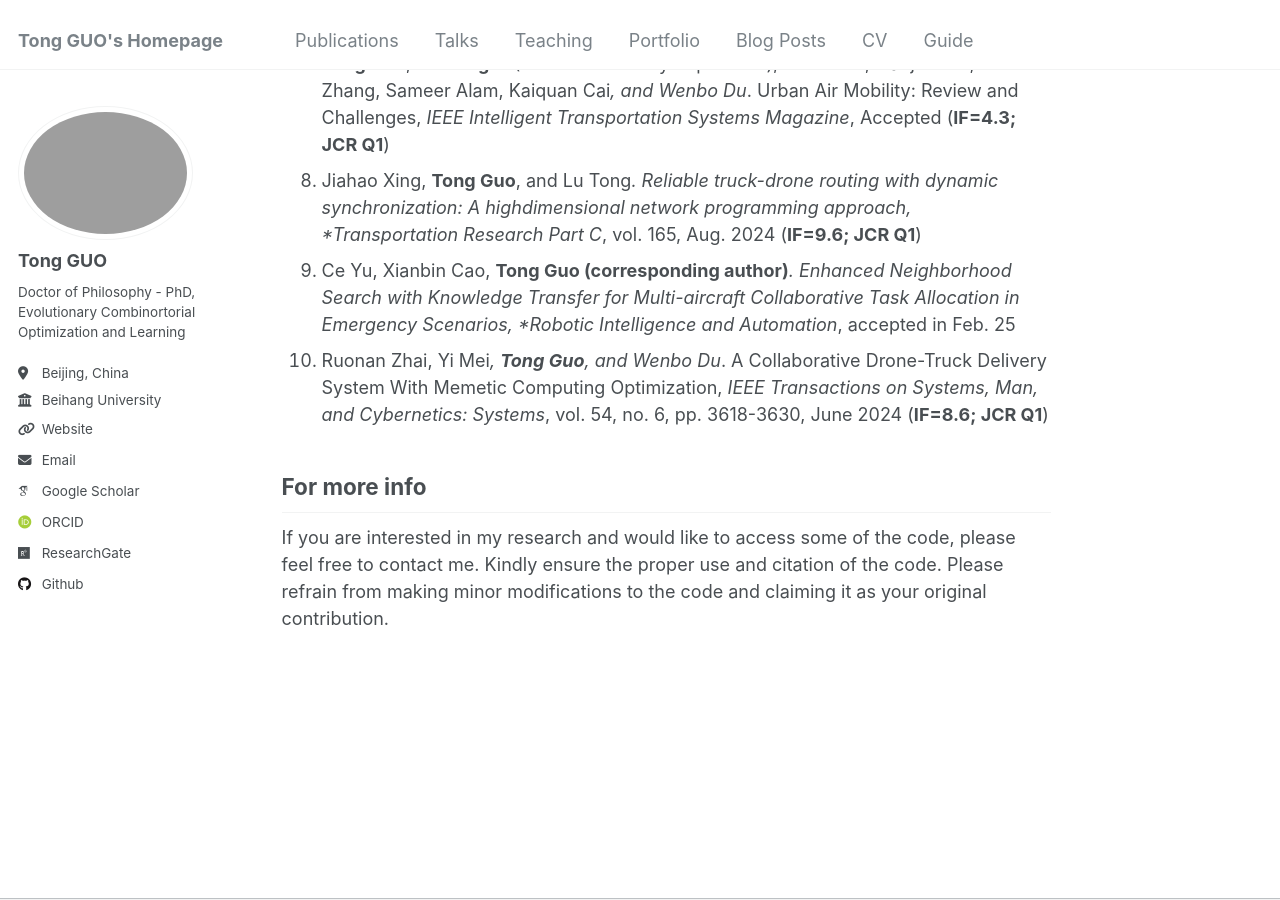
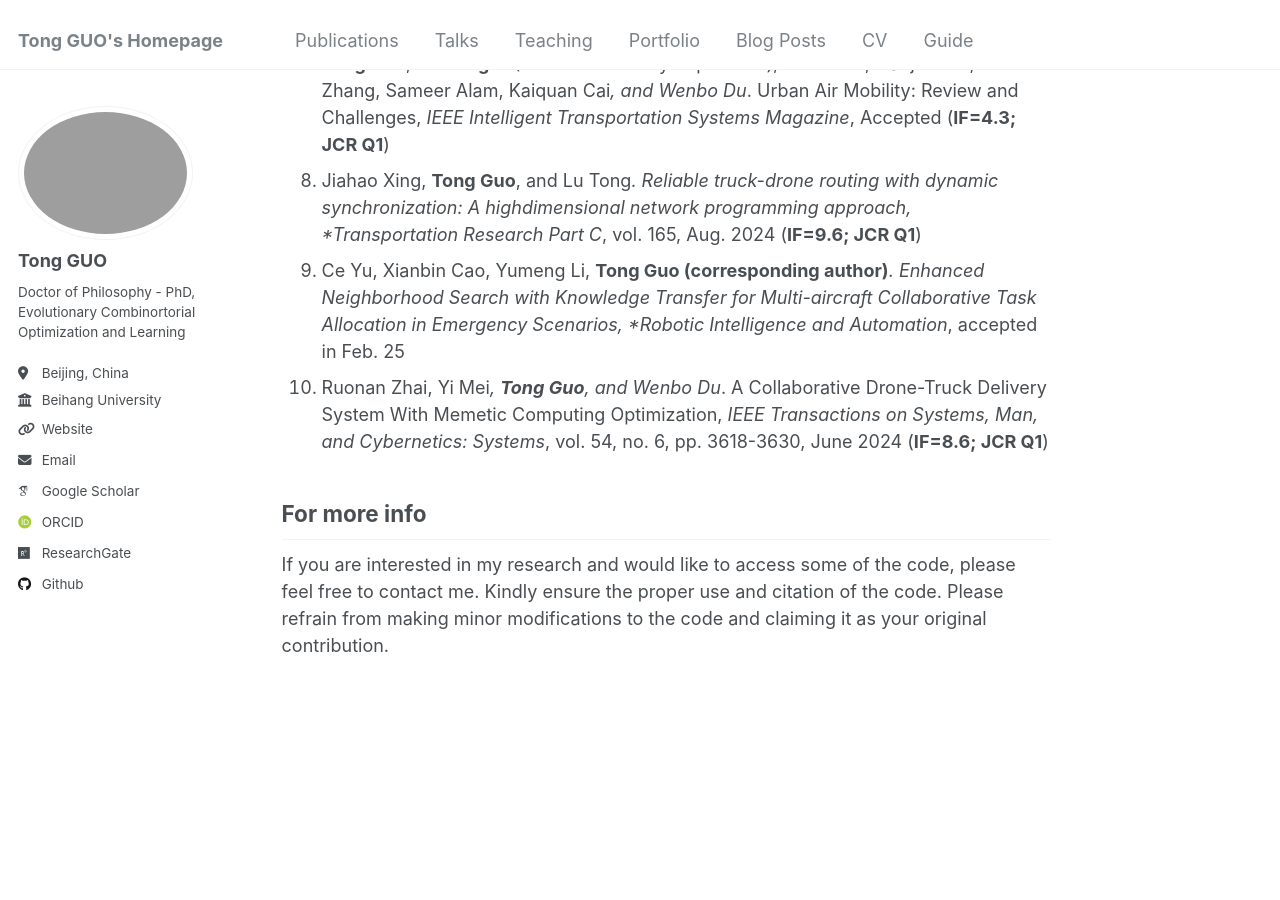
Before and after one commit to buaaguotong/buaaguotong.github.io, a Jekyll site: the page built from _pages/about.md, in a window 1280 px wide and 900 px high, scrolled down 1978 px. Built offline with Jekyll 4.4.1, drawn with Linux system fonts in a browser that asks for light colours; some web fonts are replaced.

Commit message:
Update about.md

```diff
--- a/_pages/about.md
+++ b/_pages/about.md
@@ -37,7 +37,7 @@ Selected Publication
 6. **Tong Guo**, **Wenbo Du*** (First-Authored by Supervisor), Jun Chen, Biyue Li, Guangxiang Zhu, and Xianbin Cao Cooperative pursuit of unauthorized UAVs in urban airspace via Multi-agent reinforcement learning, *Transportation Research Part C*, vol. 128, issn 0968-090X, Jul. 2021 (**IF=9.6; JCR Q1**)
 7. **Tong Guo**, **Yumeng Li** (First-Authored by Supervisor), Jun Chen, Jianjun Wu, Yu Zhang, Sameer Alam, Kaiquan Cai*, and Wenbo Du*. Urban Air Mobility: Review and Challenges, *IEEE Intelligent Transportation Systems Magazine*, Accepted (**IF=4.3; JCR Q1**)
 8. Jiahao Xing, **Tong Guo**, and Lu Tong*. Reliable truck-drone routing with dynamic synchronization: A highdimensional network programming approach, *Transportation Research Part C*, vol. 165, Aug. 2024 (**IF=9.6; JCR Q1**)
-9. Ce Yu, Xianbin Cao, **Tong Guo (corresponding author)***. Enhanced Neighborhood Search with Knowledge Transfer for Multi-aircraft Collaborative Task Allocation in Emergency Scenarios, *Robotic Intelligence and Automation*, accepted in Feb. 25
+9. Ce Yu, Xianbin Cao, Yumeng Li, **Tong Guo (corresponding author)***. Enhanced Neighborhood Search with Knowledge Transfer for Multi-aircraft Collaborative Task Allocation in Emergency Scenarios, *Robotic Intelligence and Automation*, accepted in Feb. 25
 10. Ruonan Zhai, Yi Mei*, **Tong Guo**, and Wenbo Du*. A Collaborative Drone-Truck Delivery System With Memetic Computing Optimization, *IEEE Transactions on Systems, Man, and Cybernetics: Systems*, vol. 54, no. 6, pp. 3618-3630, June 2024 (**IF=8.6; JCR Q1**)
 
 
```
